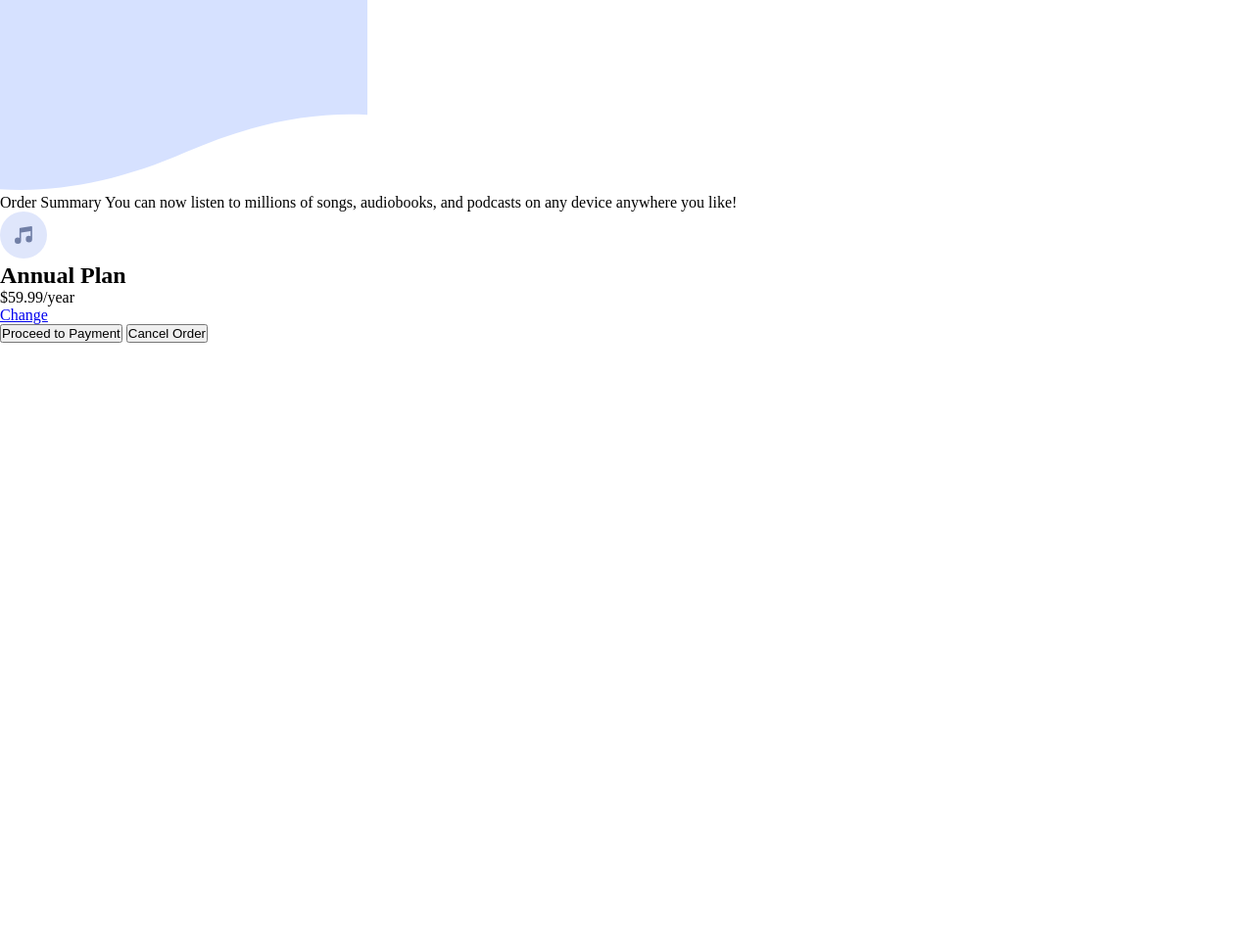
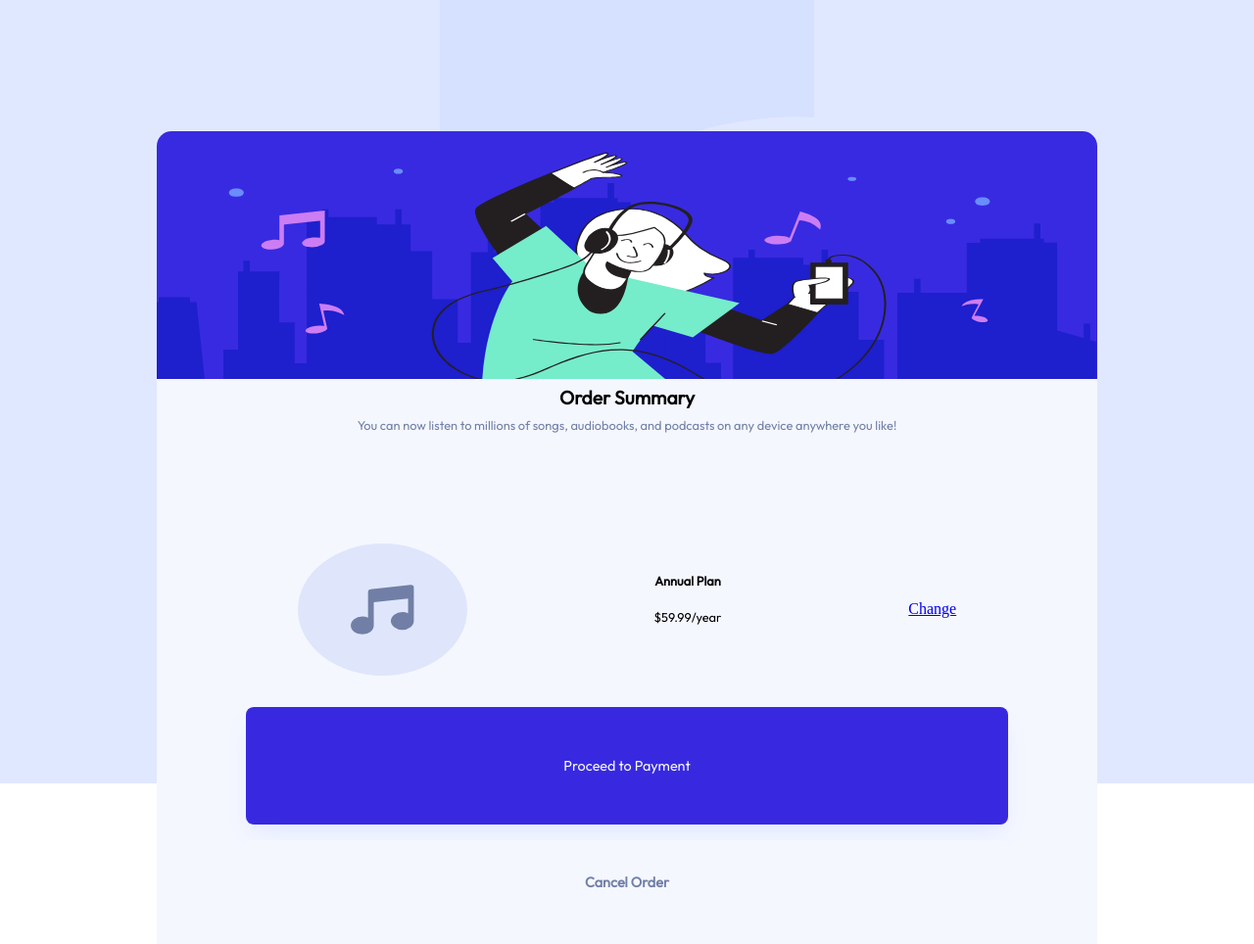
Before and after one commit to Rodevp/css_mentor_frontend, a plain HTML site: page summary/index.html in a window 1280 px wide. Shown: the whole page at 98% size. Before the commit the page ends 800 px from the top, so only its background shows below. Drawn offline with Linux system fonts and the light colour scheme.

Commit message:
terminando layout base al card

```diff
--- a/summary/index.css
+++ b/summary/index.css
@@ -3,3 +3,162 @@
     padding: 0;
     box-sizing: border-box;
 }
+
+:root {
+    --Paleblue : hsl(225, 100%, 94%);
+    --Brightblue : hsl(245, 75%, 52%);
+
+    --Verypaleblue: hsl(225, 100%, 98%);
+    --Desaturatedblue: hsl(224, 23%, 55%);
+    --Darkblue: hsl(223, 47%, 23%);
+
+    --font: 'Outfit';
+}
+
+.content {
+    height: 100vh;
+    position: relative;
+    display: flex;
+    flex-direction: column;
+    align-items: center;
+    background-color: var(--Paleblue);
+}
+
+.effect__background_img {
+    width: 100%;
+    height: 30%;
+}
+
+.effect__background_img img {
+    height: 100%;
+    width: 100%;
+}
+
+.card {
+    width: 75%;
+    display: flex;
+    flex-direction: column;
+    position: relative;
+    bottom: 4rem;
+    align-items: center;
+    border-radius: 15px;
+    background-color: var(--Verypaleblue);
+}
+
+.card__content_image {
+    height: 30%;
+    width: 100%;
+}
+
+.card__content_image img{
+    width: 100%;
+    height: 100%;
+}
+
+.card__content_image img, .card {
+    border-top-left-radius: 15px;
+    border-top-right-radius: 15px;
+}
+
+.card__information {
+    width: 95%;
+    height: 20%;
+    display: flex;
+    flex-direction: column;
+    align-items: center;
+    margin-bottom: 2rem;
+}
+
+.card__information .card__information_title, p {
+    width: 100%;
+    font-family: var(--font);
+}
+
+.card__information  p {
+    width: 85%;
+    font-size: 0.8rem;
+    font-weight: 200;
+    text-align: center;
+    padding-bottom: 0.4em;
+    color: var(--Desaturatedblue);
+}
+
+.card__information_title {
+    text-align: center;
+    font-size: 1.2rem;
+    padding-top: 0.4em;
+    padding-bottom: 0.4em;
+}
+
+.card__anual_plan {
+    width: 90%;
+    height: 20%;
+    display: flex;
+    justify-content: space-evenly;
+    align-items: center;
+    border-radius: 10px;
+    margin-bottom: 1rem;
+}
+
+.card__plan, .card__price_plan {
+    height: 100%;
+    width: 30%;
+}
+
+.card__icon_content {
+    height: 80%;
+    width: 20%;
+}
+
+.card__icon_content img{
+    width: 100%;
+    height: 100%;
+}
+
+.card__plan {
+    display: flex;
+    flex-direction: column;
+    align-items: center;
+    justify-content: center;
+}
+
+.card__plan h2, .card__price_plan {
+    font-family: var(--font);
+    font-size: 0.8rem;
+    text-align: center;
+    width: 95%;
+    height: 22%;
+}
+
+.card__other {
+    width: 90%;
+    height: 40%;
+    margin-bottom: 1rem;
+    display: flex;
+    flex-direction: column;
+    align-items: center;
+    justify-content: space-evenly;
+}
+
+.card__btn_pay, .card__btn_cancel {
+    width: 90%;
+    border-radius: 8px;
+    border: none;
+    font-family: var(--font);
+    font-size: 0.9rem;
+    margin-bottom: 1rem;
+}
+
+.card__btn_pay {
+    background-color: var(--Brightblue);
+    color: var(--Verypaleblue);
+    box-shadow: var(--Paleblue) 0px 13px 27px -5px, 0px 8px 16px -8px;
+    height: 55%;
+}
+
+.card__btn_cancel {
+    background-color: var(--Verypaleblue);
+    color: var(--Desaturatedblue);
+    font-weight: 700;
+    height: 40%;
+}
--- a/summary/index.html
+++ b/summary/index.html
@@ -5,20 +5,33 @@
     <meta charset="UTF-8">
     <meta http-equiv="X-UA-Compatible" content="IE=edge">
     <meta name="viewport" content="width=device-width, initial-scale=1.0">
+    <link rel="preconnect" href="https://fonts.googleapis.com">
+    <link rel="preconnect" href="https://fonts.gstatic.com" crossorigin>
+    <link href="https://fonts.googleapis.com/css2?family=Outfit&display=swap" rel="stylesheet">
     <link rel="stylesheet" href="./index.css">
     <title>Summary card</title>
 </head>
 
 <body>
     <main class="content">
+        <div class="effect__bakcground">
+            <picture class="effect__background_img">
+                <source src="./images/pattern-background-desktop.svg" media="(min-width: 720px)">
+                <img src="./images/pattern-background-mobile.svg" alt="image">
+            </picture>
+        </div>
         <section class="card">
             <figure class="card__content_image">
-                <source media="(min-width: 720px)" src="./images/pattern-background-desktop.svg">
-                <img src="./images/pattern-background-mobile.svg" alt="image person">
+                <img src="./images/illustration-hero.svg" alt="image person">
             </figure>
             <section class="card__information">
-                Order Summary You can now listen to millions of songs, audiobooks, and podcasts on any device anywhere
-                you like!
+                <h1 class="card__information_title">
+                    Order Summary
+                </h1>
+                <p>
+                    You can now listen to millions of songs, audiobooks, and podcasts on any device anywhere
+                    you like!
+                </p>
             </section>
             <section class="card__anual_plan">
                 <div class="card__icon_content">
```
